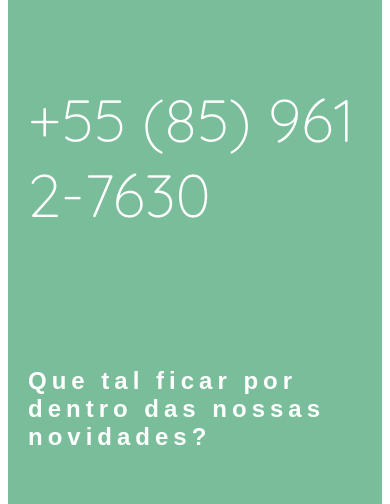
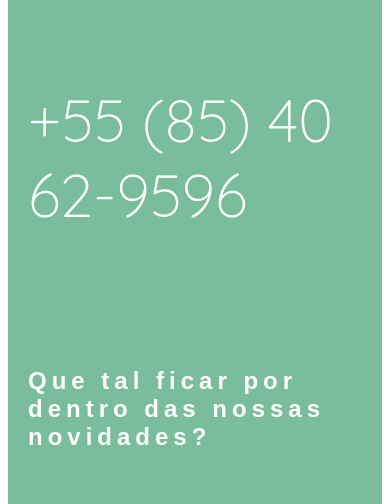
Before and after one commit to creactivebr/site, a website: page index.html in a window 390 px wide. Shown: the part 8402-8906 px from the top of the page. Drawn offline with nearby package versions, Linux system fonts and the light colour scheme; some packages are replaced by stand-ins of ours; a script that the page names is missing; some icons are missing; a web font is replaced by a local one.

Commit message:
Changed telephone number

```diff
--- a/index.html
+++ b/index.html
@@ -406,7 +406,7 @@
               <h2 class="contact-slogan">Gostou do que viu? Quer discutir um projeto? Estamos à disposição.</h2>
                         <div class="contact-email"><i class="icon-smile"></i> <a href="http://blog.creactive.com.br" target="_blank">Blog Creactive</a></div>
   						<div class="contact-email"><i class="icon-envelope"></i> <a href="mailto:contato@creactive.com.br">contato@creactive.com.br</a></div>
-                        <div class="contact-phone"><p><i class="icon-phone"></i> +55 (85) 9612-7630</p></div>
+                        <div class="contact-phone"><p><i class="icon-phone"></i> +55 (85) 4062-9596</p></div>
   						<h2 class="contact-slogan">Que tal ficar por dentro das nossas novidades?</h2>
   						<div class="contact-social">
   							<a href="http://facebook.com/creactivebr" target="_blank">
```
